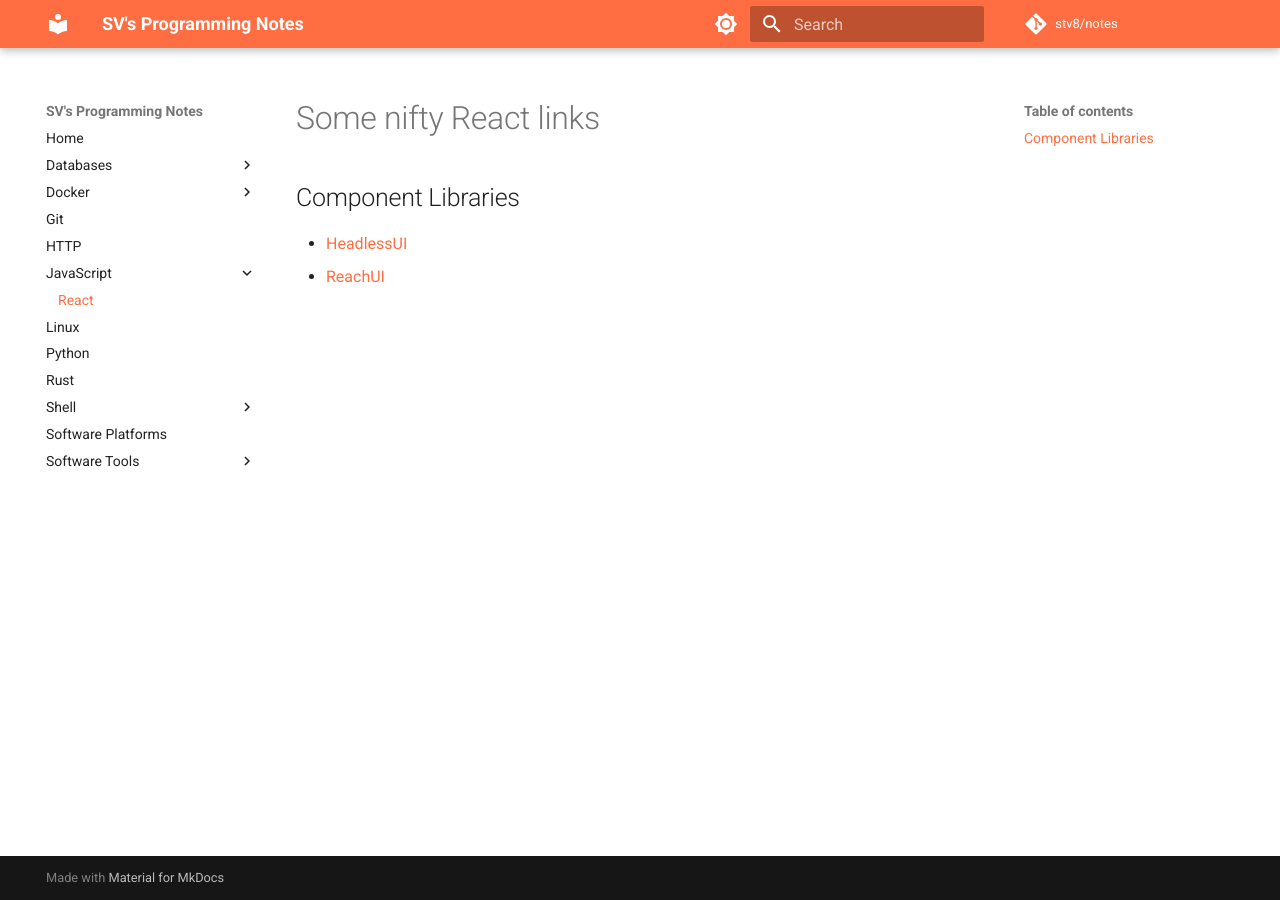
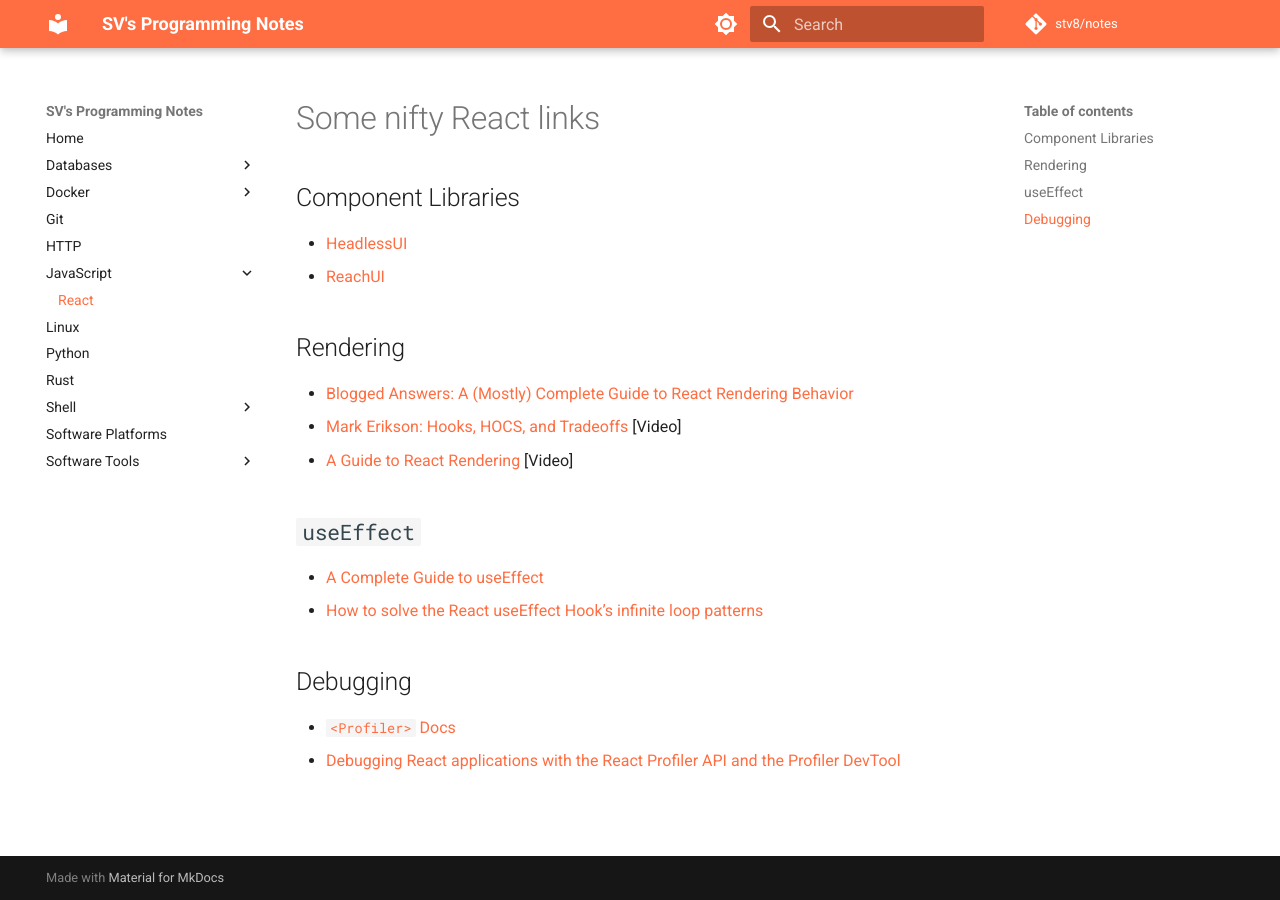
Before and after one commit to stv8/notes, an MkDocs documentation site: the page built from docs/JavaScript/React/index.md, in a window 1280 px wide. Built offline with MkDocs 1.6.1 and Material for MkDocs 9.7.7, drawn with Linux system fonts in a browser that asks for light colours; comment, search, counter and statistics services are not loaded.

Commit message:
Add some react links

```diff
--- a/docs/JavaScript/React/index.md
+++ b/docs/JavaScript/React/index.md
@@ -1,5 +1,22 @@
 # Some nifty React links
 
 ## Component Libraries
+
 - [HeadlessUI](https://headlessui.com/)
 - [ReachUI](https://reach.tech/)
+
+## Rendering
+
+- [Blogged Answers: A (Mostly) Complete Guide to React Rendering Behavior](https://blog.isquaredsoftware.com/2020/05/blogged-answers-a-mostly-complete-guide-to-react-rendering-behavior/)
+- [Mark Erikson: Hooks, HOCS, and Tradeoffs](https://www.youtube.com/watch?v=xiKMbmDv-Vw) [Video]
+- [A Guide to React Rendering](https://www.youtube.com/watch?v=pLMyh9wosBk&t=7671s) [Video]
+
+## `useEffect`
+
+- [A Complete Guide to useEffect](https://overreacted.io/a-complete-guide-to-useeffect/#tldr)
+- [How to solve the React useEffect Hook’s infinite loop patterns](https://blog.logrocket.com/solve-react-useeffect-hook-infinite-loop-patterns/#using-a-function-as-a-dependency)
+
+## Debugging
+
+- [`<Profiler>` Docs](https://react.dev/reference/react/Profiler)
+- [Debugging React applications with the React Profiler API and the Profiler DevTool](https://blog.logrocket.com/debugging-react-applications-with-the-react-profiler-api-and-the-profiler-devtool/)
```
Also changed, not shown: docs/index.md (+2 -2 lines).
